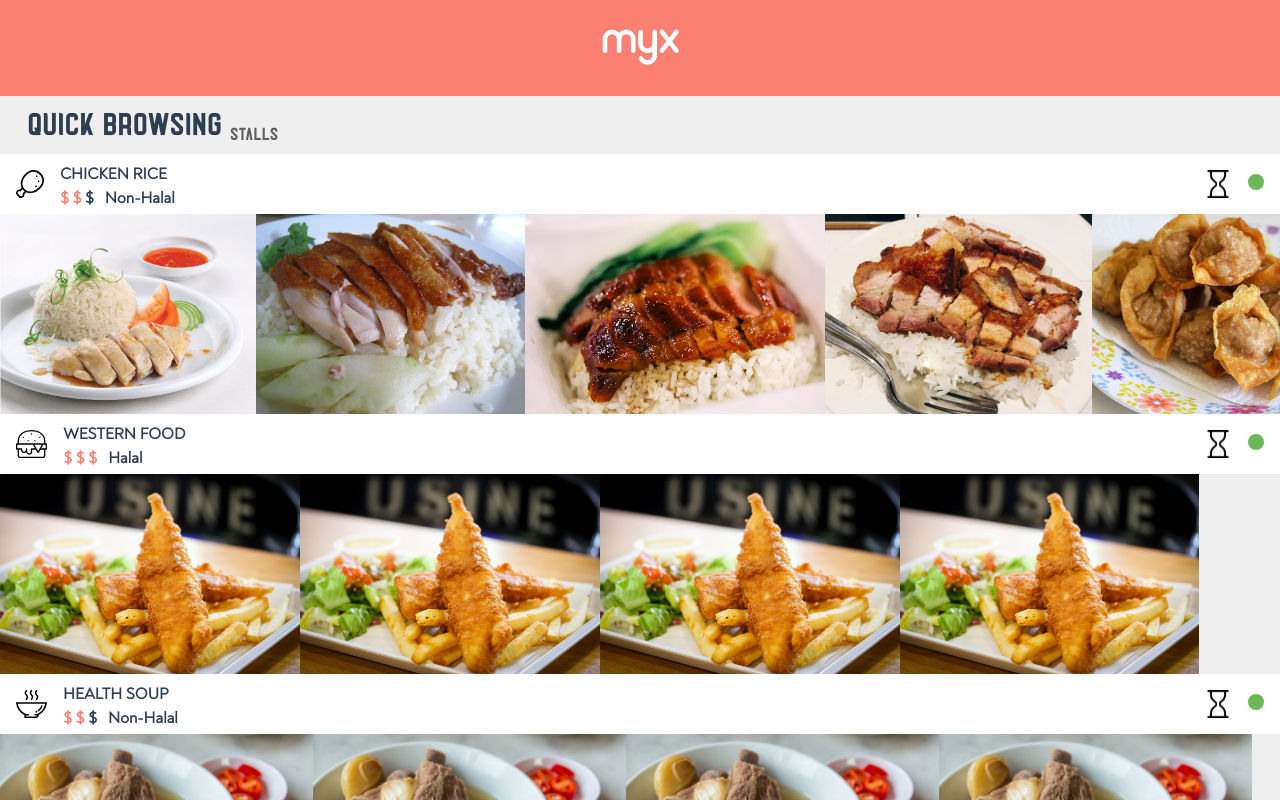
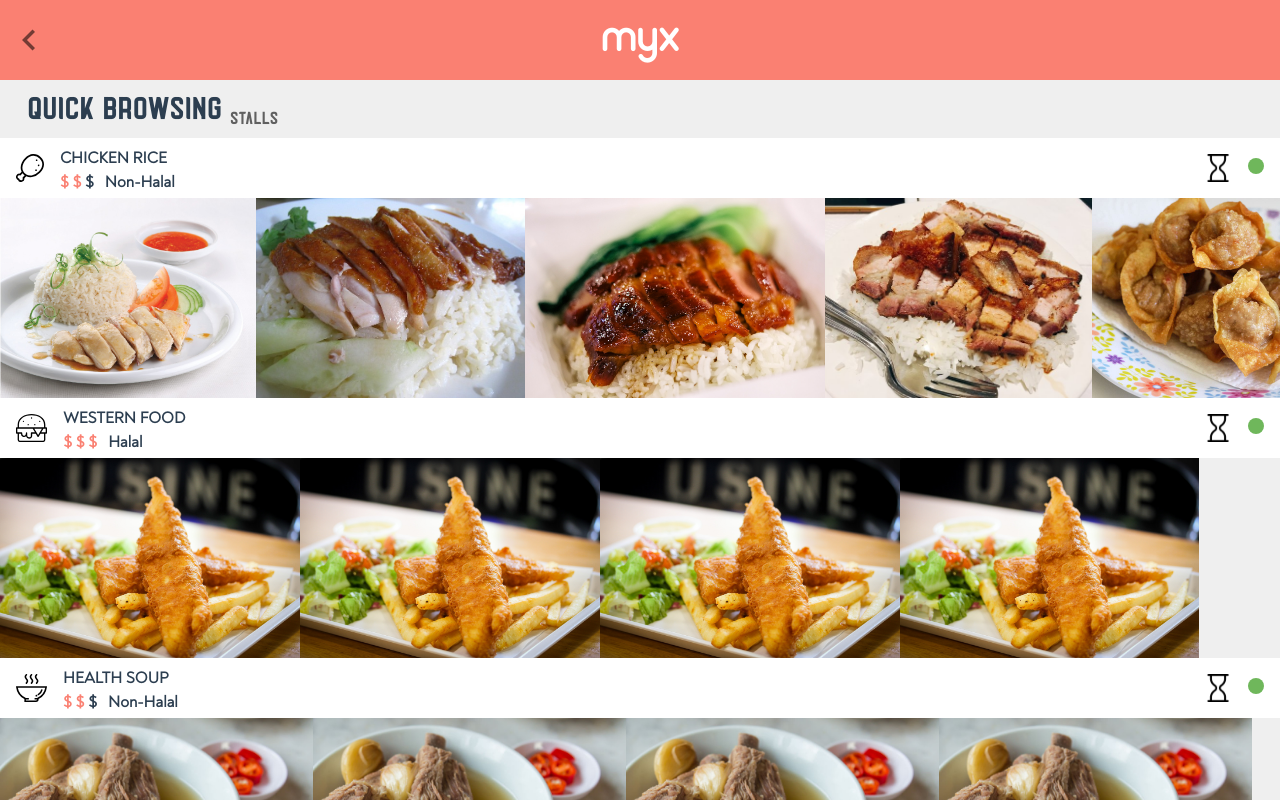
Before and after one commit to myxbrewery/myx-cust, a Vue app: page /#/browse in a window 1280 px wide. Shown: the top 800 px of the page. Built offline with nearby package versions, Linux system fonts and the light colour scheme.

Commit message:
Fix scrollable, add scrollable to Checkout, add useless back button

```diff
--- a/src/App.vue
+++ b/src/App.vue
@@ -72,8 +72,4 @@ a {
   font-weight: 500;
 }
 
-.btn:hover {
-  background-color: salmon;
-}
-
 </style>
--- a/src/components/Checkout.vue
+++ b/src/components/Checkout.vue
@@ -2,10 +2,12 @@
 	<div id="checkout">
 		<SearchBar />
 
-		<div class="entry" v-for="(item, key) in this.$store.state.cart">
-			<p class="quantity">{{ item.quantity }}</p>
-			<p class="item">{{ key }}</p>
-			<p class="price">${{ (item.price * item.quantity).toFixed(2) }}</p>
+		<div class="scrollable">
+			<div class="entry" v-for="(item, key) in this.$store.state.cart">
+				<p class="quantity">{{ item.quantity }}</p>
+				<p class="item">{{ key }}</p>
+				<p class="price">${{ (item.price * item.quantity).toFixed(2) }}</p>
+			</div>
 		</div>
 
 		<div id="total-container">
@@ -15,7 +17,7 @@
 			</div>
 		</div>
 
-		<v-btn
+		<v-btn block dark
 			class="btn"
 			color="red accent-1"
 			@click="makePayment">
@@ -63,9 +65,11 @@ export default {
 <style scoped>
 #checkout {
 	height: 100%;
+}
 
-	display: flex;
-	flex-direction: column;
+.scrollable {
+	height: 74vh;
+	overflow-y: scroll;
 }
 
 .entry {
@@ -100,6 +104,8 @@ export default {
 }
 
 #total-container {
+	height: 7vh;
+
 	flex: 1;
 	display: flex;
 	flex-direction: column;
--- a/src/components/Menu.vue
+++ b/src/components/Menu.vue
@@ -18,8 +18,9 @@
 					:thumbnail="item.thumbnail"
 					:price="item.price" />
 			</div>
+		</div>
 
-			<v-btn block
+			<v-btn block dark
 				class="btn"
 				color="red accent-1"
 				@click="handleCheckout">
@@ -34,7 +35,6 @@
 				Cannot checkout empty cart
 				<v-icon color="white">remove_shopping_cart</v-icon>
 			</v-snackbar>
-		</div>
 	</div>
 </template>
 
@@ -79,7 +79,7 @@ export default {
 
 <style scoped>
 #menu {
-	min-height: 100%;
+	height: 100%;
 	background-color: #efefef;
 	position: relative;
 }
@@ -89,8 +89,7 @@ export default {
 }
 
 .scrollable {
-	height: 62.5vh;
-	overflow-x: hidden;
+	height: 65.5vh;
 	overflow-y: scroll;
 }
 
--- a/src/components/Pay.vue
+++ b/src/components/Pay.vue
@@ -3,7 +3,7 @@
 		<SearchBar />
 		<div id="content">
 			<h5>Your total is</h5>
-			<h1>${{ amount.toFixed(2) }}</h1>
+			<h1 id="amount">${{ amount.toFixed(2) }}</h1>
 			<a href="http://www.dbs.com.sg/personal/mobile/paylink/index.html?tranRef=bca6jKVtAr" target="_blank" @click="redirect">
 				<img src="@/assets/images/paylah.jpg">
 			</a>
@@ -36,11 +36,15 @@ export default {
 </script>
 
 <style scoped>
+#pay {
+	height: 100%;
+}
+
 #content {
 	margin-top: 7.5vh;
 }
 
-h1, h2, h3, h4, h5 {
+#amount {
 	font-weight: bold;
 }
 
--- a/src/components/reusable/SearchBar.vue
+++ b/src/components/reusable/SearchBar.vue
@@ -1,7 +1,10 @@
 <template>
-	<router-link to="/">
-		<h1 id="title">myx</h1>
-	</router-link>
+	<h1 id="title">
+		<div id="icon-div">
+			<v-icon v-ripple>keyboard_arrow_left</v-icon>
+		</div>
+		<p>myx</p>
+	</h1>
 </template>
 
 <script>
@@ -12,14 +15,45 @@ export default {
 
 <style scoped>
 #title {
-	font-family: "Arciform";
+	position: relative;
+
+	display: flex;
+	justify-content: center;
 
 	background-color: salmon;
+
+	height: 10vh;
+	margin: 0px;
+
+	font-size: 3.33rem;
+}
+
+#title p {
+	flex: 1;
+
+	font-family: "Arciform";
 	color: white;
 
-	height: 12vh;
-	margin: 0px;
-	padding: 2vh 0px;
-	font-size: 3.33rem;
+	margin: 0;
+	align-self: center;
+}
+
+#icon-div {
+	position: absolute;
+	left: 0;
+
+	display: flex;
+	flex-direction: column;
+	justify-content: center;
+
+	height: 100%;
+	padding: 8px;
+}
+
+.v-icon {
+	font-size: 3rem;
+	color: white;
+
+	border-radius: 50%;
 }
 </style>
```
